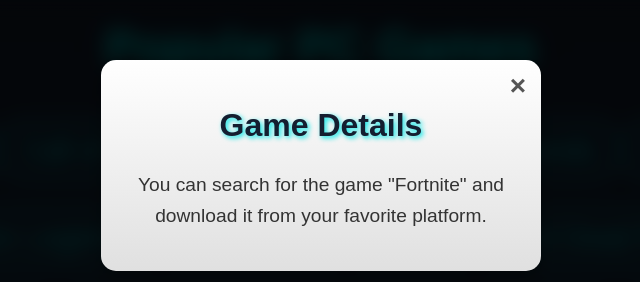
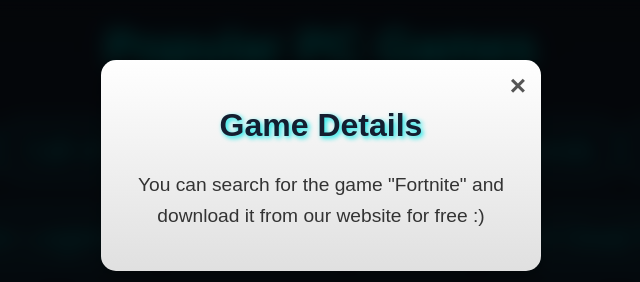
Before and after one commit to IndieBytes-star/IndieBytes-star.github.io, a plain HTML site: page popular.html in a window 1280 px wide. Both pictures are taken after a click on the item "Fortnite". Shown: the top 282 px of the page, 319-959 px from the left. Drawn offline with Linux system fonts and the light colour scheme.

Commit message:
Update popular.html

```diff
--- a/popular.html
+++ b/popular.html
@@ -180,7 +180,7 @@
         function openModal(gameName) {
             const modal = document.getElementById('gameModal');
             const gameDetails = document.getElementById('gameDetails');
-            gameDetails.textContent = `You can search for the game "${gameName}" and download it from your favorite platform.`;
+            gameDetails.textContent = `You can search for the game "${gameName}" and download it from our website for free :)`;
             modal.style.display = 'block';
         }
 
```
